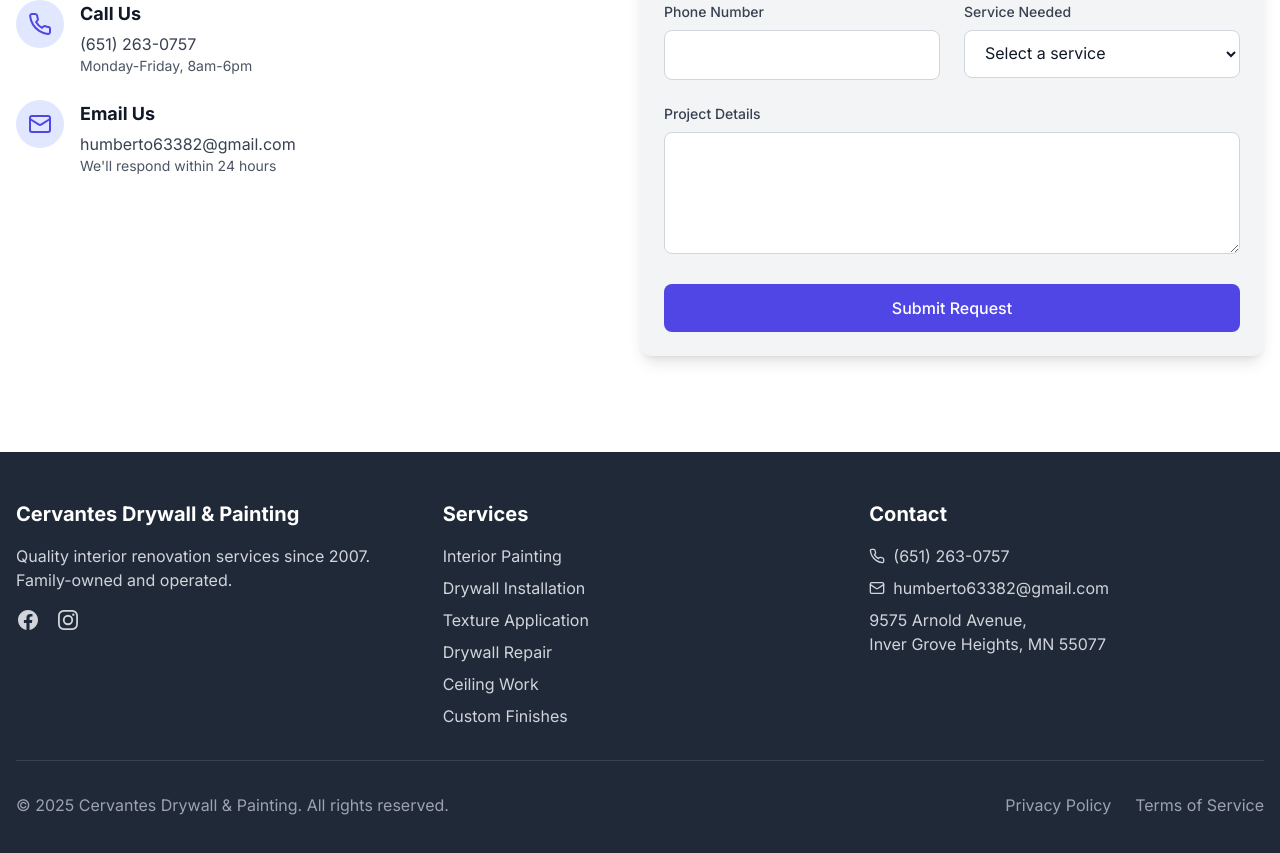
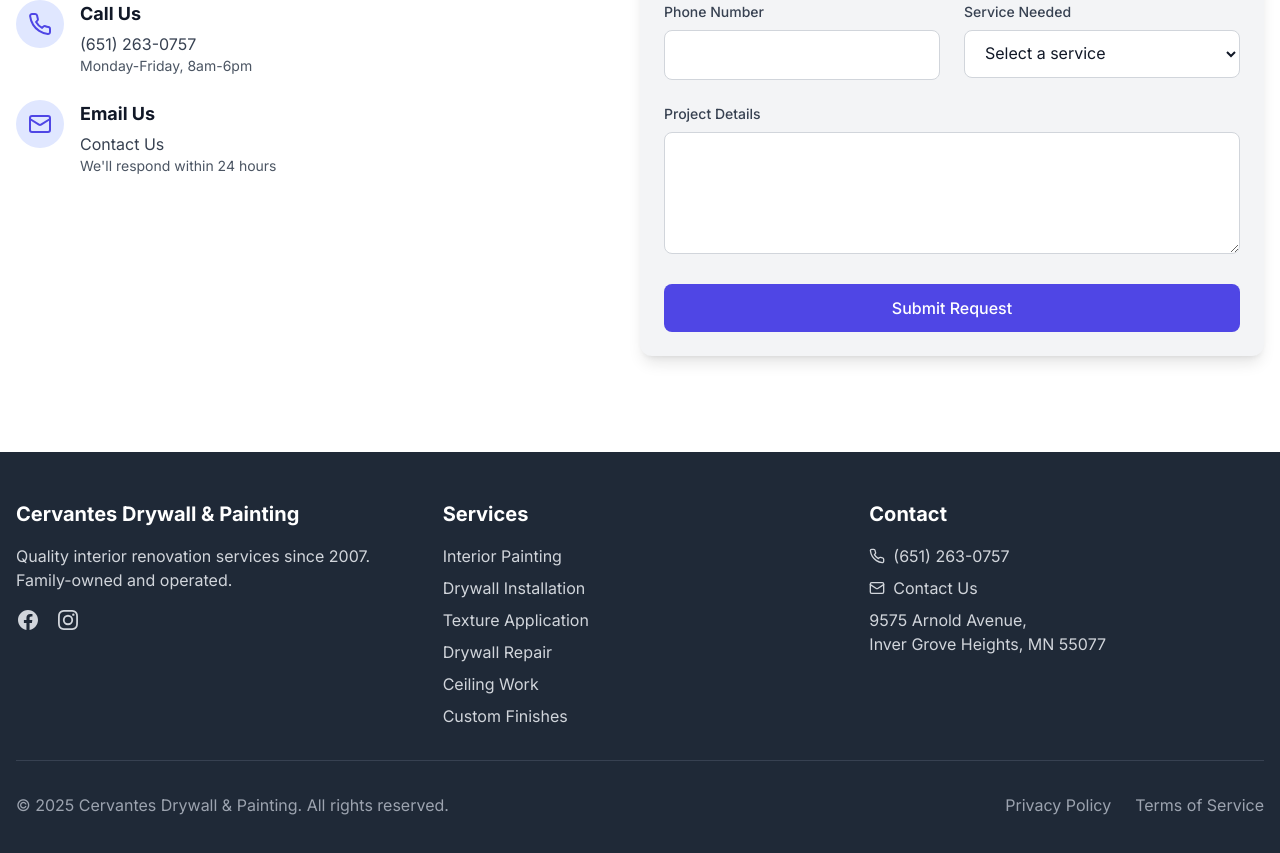
Before and after one commit to camorena/Cervantes, a React (Create React App) app: page / in a window 1280 px wide. Shown: the part 5197-6050 px from the top of the page. Built offline with nearby package versions, Linux system fonts and the light colour scheme; no server answers.

Commit message:
remove email address

```diff
--- a/src/components/ContactSection.jsx
+++ b/src/components/ContactSection.jsx
@@ -64,7 +64,15 @@ const ContactSection = ({ darkMode }) => {
                       className={`${
                         darkMode ? 'text-gray-300' : 'text-gray-700'
                       }`}>
-                      humberto63382@gmail.com
+                      <a
+                        href="/contact"
+                        className={`${
+                          darkMode
+                            ? 'text-gray-300 hover:text-white'
+                            : 'text-gray-700 hover:text-gray-900'
+                        } transition-colors`}>
+                        Contact Us
+                      </a>
                     </p>
                     <p
                       className={`text-sm ${
--- a/src/components/Footer.jsx
+++ b/src/components/Footer.jsx
@@ -108,7 +108,11 @@ const Footer = ({ darkMode }) => {
               </li>
               <li className="flex items-center text-gray-300">
                 <Mail size={16} className="mr-2" />
-                humberto63382@gmail.com
+                <a
+                  href="/contact"
+                  className="text-gray-300 hover:text-white transition-colors">
+                  Contact Us
+                </a>
               </li>
               <li className="text-gray-300">
                 9575 Arnold Avenue,
```
